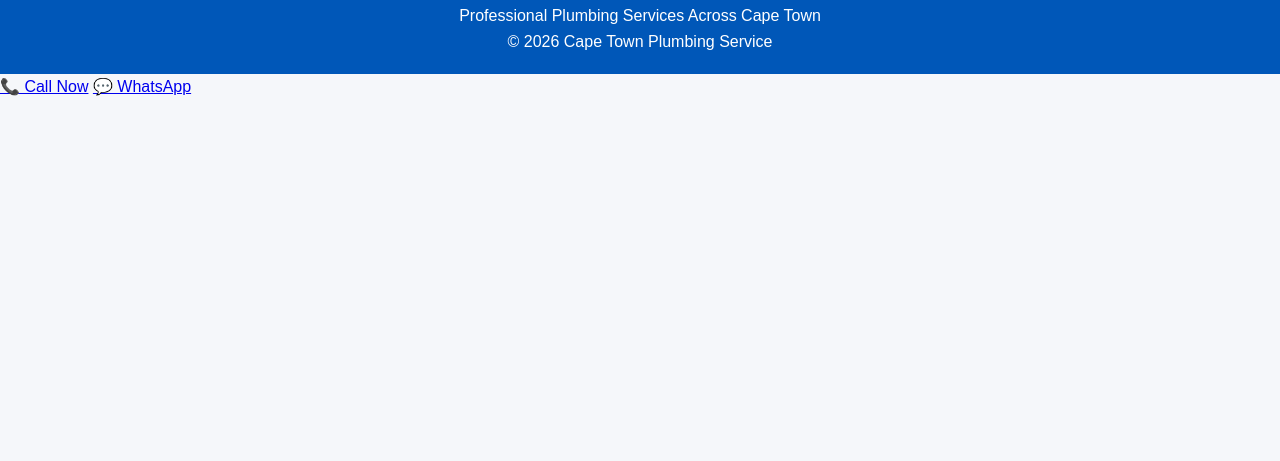
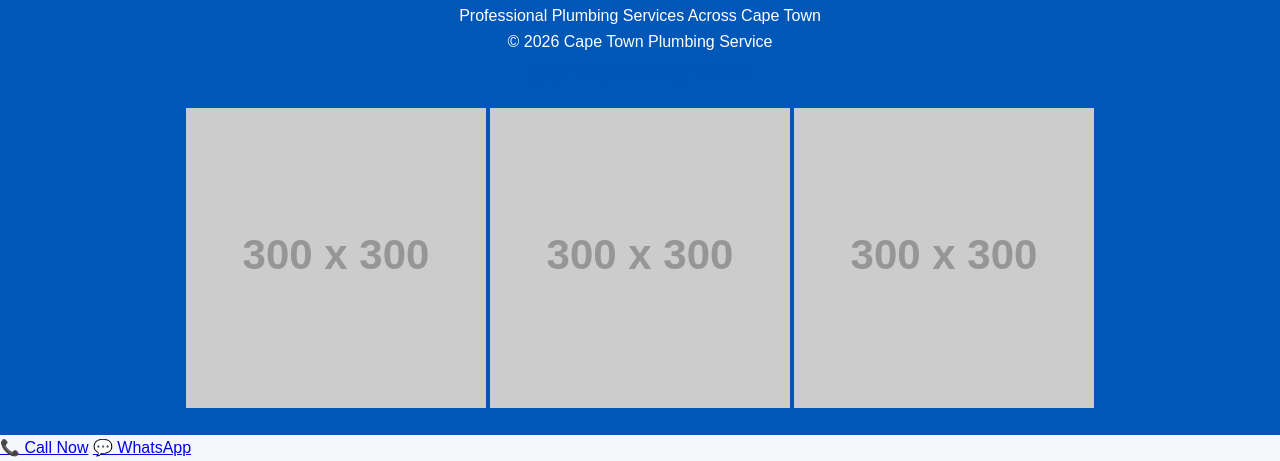
Before and after one commit to capetownplumbingservices/capetownplumbingservices.github.io, a plain HTML site: page index.html in a window 1280 px wide. Shown: the part 1830-2291 px from the top of the page. Before the commit the page ends 1930 px from the top, so only its background shows below. Drawn offline with Linux system fonts and the light colour scheme; placeholder pictures from the web are drawn by us.

Commit message:
Update index.html

```diff
--- a/index.html
+++ b/index.html
@@ -194,7 +194,16 @@ Cape Town • Northern Suburbs • Kuils River • Brackenfell • Bellville •
 <p>Professional Plumbing Services Across Cape Town</p>
 
 <p>© 2026 Cape Town Plumbing Service</p>
+<section>
+<h2>Our Plumbing Work</h2>
 
+<div>
+<img src="https://via.placeholder.com/300" alt="Plumbing work" width="300">
+<img src="https://via.placeholder.com/300" alt="Geyser installation" width="300">
+<img src="https://via.placeholder.com/300" alt="Bathroom plumbing" width="300">
+</div>
+
+</section>
 </footer>
 <div class="contact-buttons">
   <a href="tel:0754142093">📞 Call Now</a>
```
